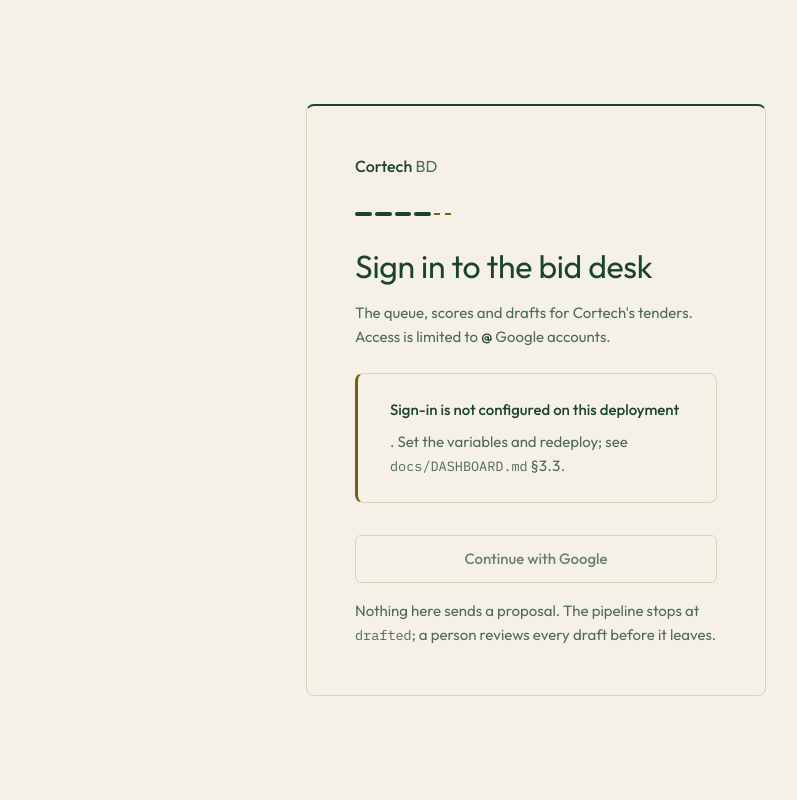
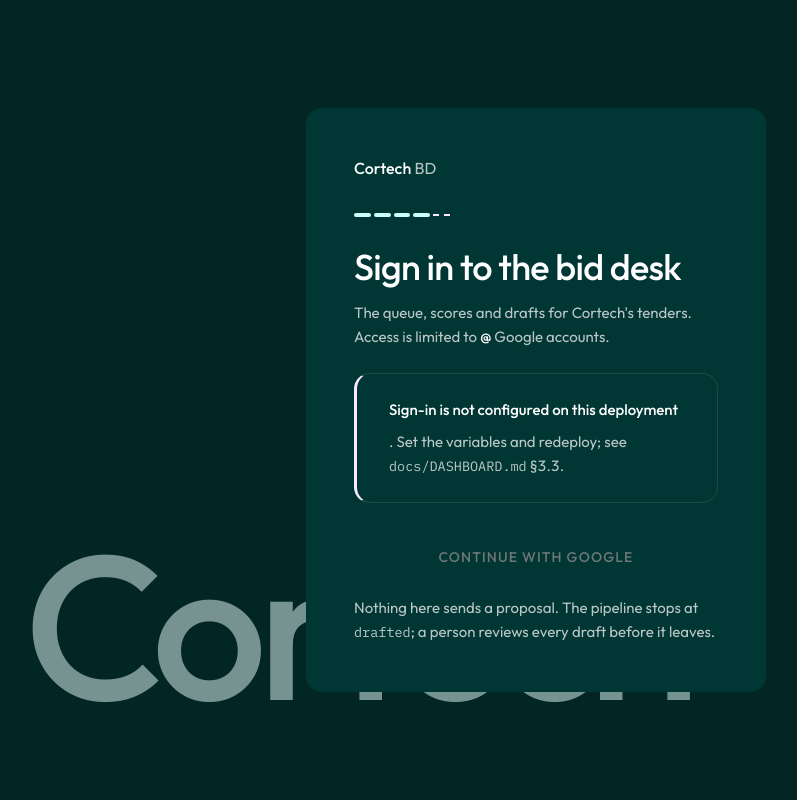
Before and after one commit to cortechcg/BD-Intelligence-System, a Python web app: template dashboard/templates/login.html in a window 1280 px wide. Shown: the whole page, without its empty margins (104-901 px from the left). Run offline with Jinja, Linux system fonts and the light colour scheme; the template is opened without the code that fills it, so the values that code supplies are empty.

Commit message:
polish the UI

```diff
--- a/dashboard/static/app.css
+++ b/dashboard/static/app.css
@@ -35,42 +32,55 @@
 }
 
 :root {
-  color-scheme: light;
+  color-scheme: dark;
 
-  /* ── Three colours, chosen by contrast (docs §14.1) ─────────────────── */
-  --color-cream:      #f6f1e7;   /* the page, and every card */
-  --color-forest:     #1b4332;   /* ink, lines, the one filled button — 9.84:1 on cream */
-  --color-forest-mid: #4f7d63;   /* the rail's current stage, ramp step */
-  --color-moss:       #4f6b5d;   /* secondary text — 5.19:1 */
-  --color-sage:       #6b8177;   /* disabled / missing figures (display size), rings */
-  --color-hairline:   #d9d2c3;   /* 1px lines */
-  --color-track:      #e6e0d2;   /* rail / meter / bar tracks */
-  --color-brass:      #7a5e12;   /* a person needs to act — 5.43:1 as text on cream */
-  --ramp-1: #7fa691; --ramp-2: #4f7d63; --ramp-3: #2f5f48; --ramp-4: #1b4332;   /* one green hue */
+  /* ── Teal stack plus one pink signal. Charts still read --color-forest. */
+  --color-liquid-abyss: #012624;
+  --color-liquid-deep:  #011d1c;
+  --color-liquid-kelp:  #003734;
+  --color-liquid-mist:  #edfffe;
+  --color-platinum:     #ffffff;
+  --color-silver-mist:  #bbc7c6;
+  --color-slate-deep:   #707777;
+  --color-lavender-phosphor: #fde9ff;
+  --color-aqua:         #cbfffc;
+  --color-teal-mark:    #00827c;
+  --color-kelp-mid:     #7ee0d8;
+  --gradient-aurora: linear-gradient(90deg, #cbfffc 0%, #edfffe 26%, #fffdfa 48%, #fad1ff 89%);
+
+  --color-cream:      var(--color-liquid-abyss); /* name kept so older notes still resolve */
+  --color-forest:     var(--color-aqua);         /* chart series and labels */
+  --color-forest-mid: var(--color-teal-mark);
+  --color-moss:       var(--color-silver-mist);
+  --color-sage:       var(--color-slate-deep);   /* large missing figures only — 3.52:1 */
+  --color-hairline:   #1d4a46;
+  --color-track:      var(--color-liquid-deep);
+  --color-brass:      var(--color-lavender-phosphor);
+  --ramp-1: var(--color-aqua); --ramp-2: var(--color-kelp-mid); --ramp-3: var(--color-teal-mark); --ramp-4: var(--color-liquid-kelp);
 
   --font-outfit: "Outfit", ui-sans-serif, system-ui, -apple-system, BlinkMacSystemFont, "Segoe UI", Roboto, sans-serif;
   --font-weight-regular: 400; --font-weight-medium: 500;
 
   /* ── Role layer ─────────────────────────────────────────────────────── */
-  --ground:    var(--color-cream);
-  --surface:   var(--color-cream);          /* cards are the page */
-  --ink:       var(--color-forest);
-  --ink-2:     var(--color-moss);
-  --ink-3:     var(--color-sage);
+  --ground:    var(--color-liquid-abyss);
+  --surface:   var(--color-liquid-kelp);
+  --ink:       var(--color-platinum);
+  --ink-2:     var(--color-silver-mist);
+  --ink-3:     var(--color-slate-deep);
   --line:      var(--color-hairline);
-  --line-strong: var(--color-moss);
-  --fill:      var(--color-forest);         /* the primary button, the BID chip, marks */
-  --on-fill:   var(--color-cream);
-  --accent:    var(--color-brass);
+  --line-strong: var(--color-teal-mark);
+  --fill:      var(--color-aqua);           /* BID chip and marks; dark text on it */
+  --on-fill:   var(--color-liquid-abyss);
+  --accent:    var(--color-lavender-phosphor);
   --hover:     var(--color-track);
   --selected:  var(--color-track);
   --focus-ring: var(--color-forest);
 
   /* Pipeline rail (docs §14.2): forest for done, mid forest for current, brass for the person */
-  --stage-done:    var(--color-forest);
-  --stage-current: var(--color-forest-mid);
-  --human:   var(--color-brass);
-  --halt:    var(--color-brass);
+  --stage-done:    var(--color-aqua);
+  --stage-current: var(--color-teal-mark);
+  --human:   var(--color-lavender-phosphor);
+  --halt:    var(--color-lavender-phosphor);
   --track:   var(--color-track);
 
   /* Machine state: shape on the dot + the literal ledger word */
@@ -90,9 +100,9 @@
   --sp1: 4px; --sp2: 8px; --sp3: 12px; --sp4: 16px; --sp5: 24px; --sp6: 32px;
   --sp7: 48px; --sp8: 64px; --sp9: 96px;
 
-  --r-card: 8px; --r-ctl: 6px; --r-pill: 9999px; --r-mark: 2px;
+  --r-card: 16px; --r-ctl: 6px; --r-pill: 6px; --r-mark: 2px;
   --measure: 66ch;
-  --page-max-width: 1160px;
+  --page-max-width: 1440px;
 }
 
 /* ── Base ───────────────────────────────────────────────────────────────── */
@@ -105,7 +115,7 @@ body {
   font-variant-numeric: tabular-nums;
 }
 h1, h2, h3, p, dl, ol, ul, figure { margin: 0; }
-h1, h2, h3 { color: var(--ink); font-weight: var(--font-weight-medium); letter-spacing: -0.01em; }
+h1, h2, h3 { color: var(--ink); font-weight: var(--font-weight-medium); letter-spacing: -0.02em; line-height: 1.1; }
 strong { color: var(--ink); font-weight: var(--font-weight-medium); }
 a { color: var(--ink); text-decoration: underline; text-decoration-color: var(--line-strong); text-decoration-thickness: 1px; text-underline-offset: 3px; }
 a:hover { text-decoration-color: var(--ink); }
@@ -396,18 +410,19 @@ input::placeholder { color: var(--ink-2); }
 .select { padding: 8px var(--sp3); font-size: var(--t14); }
 input[type="checkbox"] { width: 16px; height: 16px; accent-color: var(--fill); margin: 0; vertical-align: middle; }
 
-/* One filled button per screen: solid forest, cream text, generous padding */
+/* One gradient button: aurora sweep, dark text, 6px radius, uppercase. */
 .btn {
   display: inline-flex; align-items: center; justify-content: center; gap: 6px;
-  font: inherit; font-size: var(--t15); font-weight: var(--font-weight-medium); line-height: 1.2; white-space: nowrap;
-  padding: 12px var(--sp5); border-radius: var(--r-ctl); cursor: pointer;
-  background: var(--fill); color: var(--on-fill); border: 1px solid var(--fill);
+  font: inherit; font-size: var(--t14); font-weight: var(--font-weight-medium); line-height: 1.2; white-space: nowrap;
+  padding: 14px 22px; border-radius: var(--r-ctl); cursor: pointer;
+  background: var(--gradient-aurora); color: var(--on-fill); border: 0;
+  text-transform: uppercase; letter-spacing: 0.08em;
   text-decoration: none; transition: opacity .12s, border-color .12s;
 }
 .btn:hover { opacity: .9; }
-.btn--quiet { background: transparent; color: var(--ink); border-color: var(--line-strong); font-weight: var(--font-weight-regular); }
+.btn--quiet { background: transparent; color: var(--ink); border: 1px solid var(--line-strong); font-weight: var(--font-weight-regular); text-transform: none; letter-spacing: 0; }
 .btn--quiet:hover { border-color: var(--ink); opacity: 1; }
-.btn--ghost { background: transparent; color: var(--ink-2); border-color: transparent; text-decoration: underline; text-underline-offset: 3px; text-decoration-color: var(--line-strong); }
+.btn--ghost { background: transparent; color: var(--ink-2); border-color: transparent; text-transform: none; letter-spacing: 0; text-decoration: underline; text-underline-offset: 3px; text-decoration-color: var(--line-strong); }
 .btn--ghost:hover { color: var(--ink); opacity: 1; }
 .btn--sm { padding: 7px var(--sp3); font-size: var(--t13); }
 .btn[disabled], .btn[aria-disabled="true"] { background: transparent; color: var(--ink-3); border-color: var(--line); cursor: not-allowed; opacity: 1; }
@@ -438,14 +453,18 @@ form.rerun { display: inline-flex; align-items: center; gap: var(--sp2); }
 .two-col { display: grid; grid-template-columns: repeat(2, minmax(0, 1fr)); gap: var(--sp5); }
 
 /* ── Footer ─────────────────────────────────────────────────────────────── */
-.foot { font-size: var(--t13); color: var(--ink-2); margin-top: var(--sp9); border-top: 1px solid var(--line); padding-top: var(--sp5); max-width: 90ch; line-height: 1.6; }
+.foot {
+  font-size: var(--t13); color: var(--ink-2); margin-top: var(--sp9);
+  background: var(--track); border-radius: var(--r-card);
+  padding: var(--sp7) var(--sp6); max-width: none; line-height: 1.6;
+}
 .foot code { color: var(--ink); font-size: var(--t12); }
 
 /* ── Auth screens: one hairline card on the page ────────────────────────── */
 .auth { min-height: 100vh; display: grid; place-items: center; padding: var(--sp5); }
-.auth__card { width: 100%; max-width: 460px; background: var(--surface); border: 1px solid var(--line); border-top: 2px solid var(--ink); border-radius: var(--r-card); padding: var(--sp7); }
+.auth__card { width: 100%; max-width: 460px; background: var(--surface); border: 0; border-radius: var(--r-card); padding: var(--sp7); }
 .auth__card .brand { margin-bottom: var(--sp6); }
-.auth h1 { font-size: var(--t32); line-height: 1.15; font-weight: var(--font-weight-regular); }
+.auth h1 { font-size: 36px; line-height: 1; font-weight: var(--font-weight-medium); letter-spacing: -0.02em; }
 .auth h1 .hl { font-size: inherit; }
 .auth p { font-size: var(--t15); color: var(--ink-2); margin-top: var(--sp4); line-height: 1.6; }
 .auth .btn { width: 100%; margin-top: var(--sp6); padding: 14px var(--sp4); }
@@ -494,3 +513,36 @@ form.rerun { display: inline-flex; align-items: center; gap: var(--sp2); }
 .chart--canvas figcaption { flex: none; font-size: var(--t13); color: var(--ink-2); margin-top: var(--sp4); line-height: 1.55; }
 .panel__in h3 { font-size: var(--t16); }
 @media (max-width: 720px) { .chart--canvas { height: 300px; padding: var(--sp4); } }
+
+/* ── Kinetic type: headlines arrive; two words drift across and fade ──── */
+@keyframes arise {
+  from { opacity: 0; transform: translateY(18px); }
+  to { opacity: 1; transform: none; }
+}
+@keyframes drift-away {
+  0%   { opacity: 0;    transform: translate3d(-16vw, 24px, 0); }
+  16%  { opacity: 0.5;  transform: translate3d(0, 0, 0); }
+  58%  { opacity: 0.5;  transform: translate3d(6vw, -6px, 0); }
+  100% { opacity: 0;    transform: translate3d(26vw, -40px, 0); }
+}
+.drift {
+  position: fixed; left: 4vw; top: 66vh; z-index: 0; pointer-events: none; user-select: none;
+  margin: 0; font-family: var(--ui); font-weight: var(--font-weight-medium);
+  font-size: clamp(86px, 16vw, 220px); line-height: 1; letter-spacing: -0.046em;
+  color: var(--color-liquid-mist); white-space: nowrap;
+  animation: drift-away 18s ease-in-out infinite;
+  animation-delay: -4s;
+}
+.drift--two { top: 14vh; left: 46vw; font-size: clamp(64px, 11vw, 150px); animation-delay: -13s; }
+.masthead, .page, .auth { position: relative; z-index: 1; }
+.view-head h1, .auth h1, .brand__name { animation: arise 0.9s cubic-bezier(.2, .7, .2, 1) both; }
+.figure__value, .hero__value, .tile__value, .meter__value { animation: arise 1.1s cubic-bezier(.2, .7, .2, 1) both; }
+.strip__figures .figure:nth-child(2) .figure__value { animation-delay: .08s; }
+.strip__figures .figure:nth-child(3) .figure__value { animation-delay: .16s; }
+.strip__figures .figure:nth-child(4) .figure__value { animation-delay: .24s; }
+.strip__figures .figure:nth-child(5) .figure__value { animation-delay: .32s; }
+@media (prefers-reduced-motion: reduce) {
+  .state.is-live::before { animation: none; }
+  .drift { animation: none; opacity: 0.1; transform: none; }
+  .view-head h1, .auth h1, .brand__name, .figure__value, .hero__value, .tile__value, .meter__value { animation: none; }
+}
--- a/dashboard/static/portfolio-charts.js
+++ b/dashboard/static/portfolio-charts.js
@@ -24,6 +24,8 @@
   Chart.defaults.plugins.legend.labels.boxWidth = 10;
   Chart.defaults.plugins.legend.labels.boxHeight = 10;
   Chart.defaults.plugins.tooltip.backgroundColor = forest;
+  Chart.defaults.plugins.tooltip.titleColor = tok("--on-fill");
+  Chart.defaults.plugins.tooltip.bodyColor = tok("--on-fill");
   Chart.defaults.plugins.tooltip.titleFont = { family: ui, weight: "500" };
   Chart.defaults.plugins.tooltip.bodyFont = { family: mono };
 
--- a/dashboard/templates/base.html
+++ b/dashboard/templates/base.html
@@ -8,6 +8,8 @@
 <link rel="stylesheet" href="{{ static_base }}/app.css">
 </head>
 <body{% if poll_ms %} data-poll-ms="{{ poll_ms }}"{% endif %}>
+<p class="drift" aria-hidden="true">Cortech</p>
+<p class="drift drift--two" aria-hidden="true">BD</p>
 
 <header class="masthead">
   <div class="masthead__in">
--- a/dashboard/templates/denied.html
+++ b/dashboard/templates/denied.html
@@ -8,6 +8,8 @@
 <link rel="stylesheet" href="{{ static_base }}/app.css">
 </head>
 <body>
+<p class="drift" aria-hidden="true">Cortech</p>
+<p class="drift drift--two" aria-hidden="true">BD</p>
 <main class="auth">
   <div class="auth__card">
     <span class="brand"><span class="brand__mark" aria-hidden="true"></span><span class="brand__name">Cortech <span>BD</span></span></span>
--- a/dashboard/templates/login.html
+++ b/dashboard/templates/login.html
@@ -8,6 +8,8 @@
 <link rel="stylesheet" href="{{ static_base }}/app.css">
 </head>
 <body>
+<p class="drift" aria-hidden="true">Cortech</p>
+<p class="drift drift--two" aria-hidden="true">BD</p>
 <main class="auth">
   <div class="auth__card">
     <span class="brand"><span class="brand__mark" aria-hidden="true"></span><span class="brand__name">Cortech <span>BD</span></span></span>
```
Also changed, not shown: other parts of dashboard/static/app.css (+27 -26 lines), tests/test_dashboard_palette.py (+21 -16 lines).
